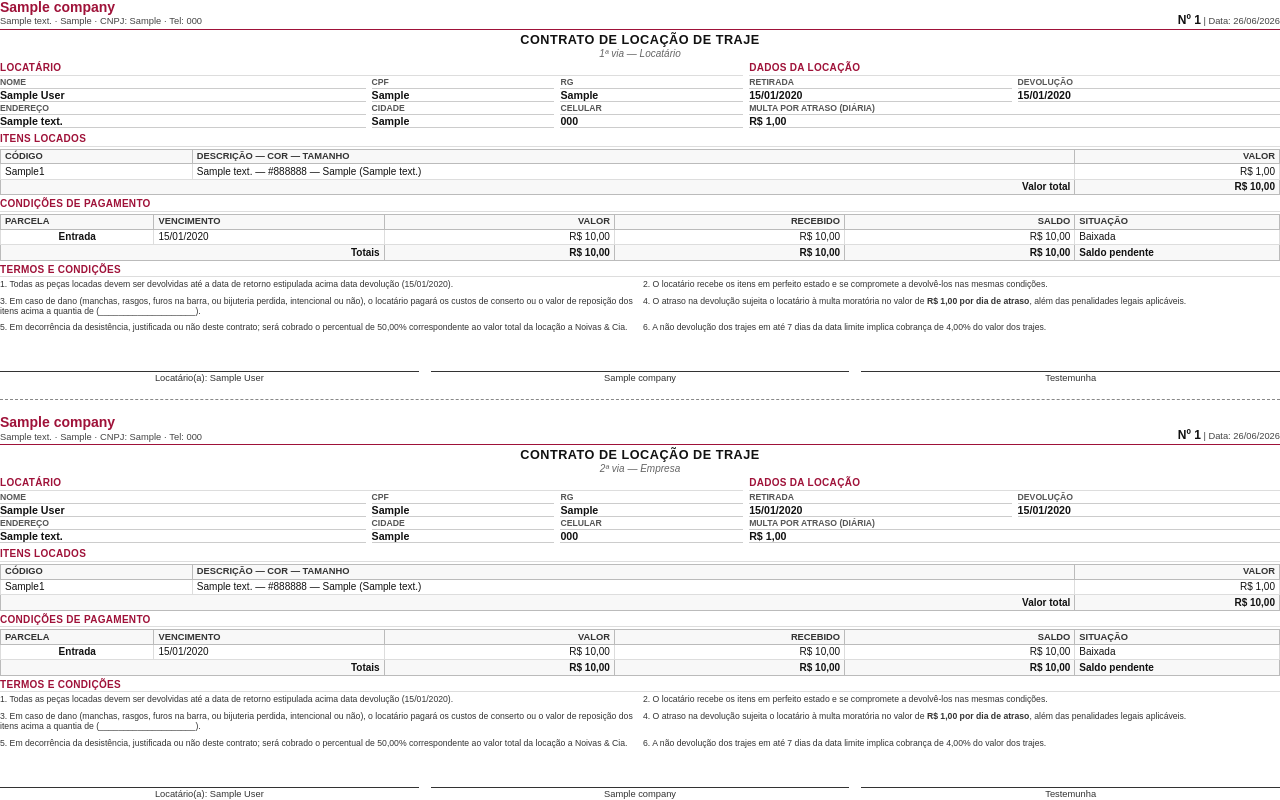
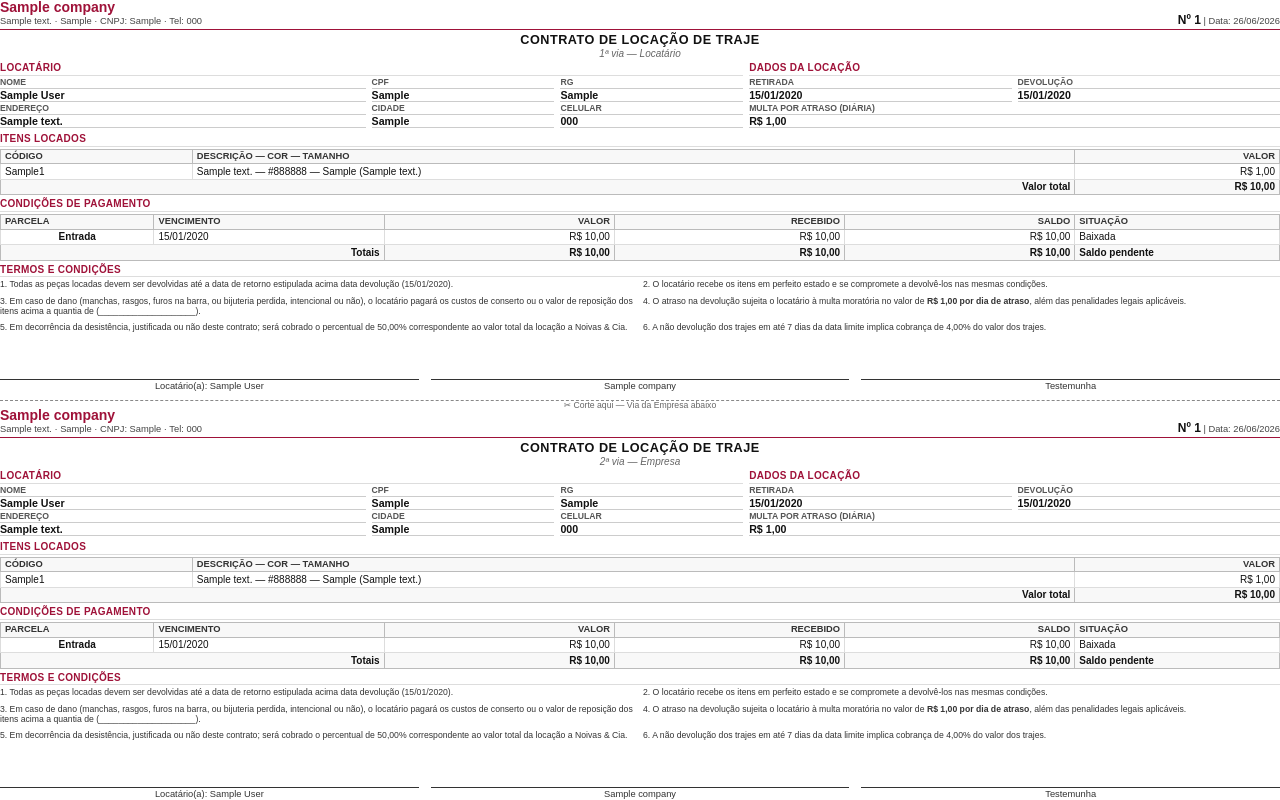
Before and after one commit to elvertoni/noivaecia, a Django app: page /locacoes/1/contrato/ in a window 1280 px wide. Shown: the part 75-875 px from the top of the page. Run offline with Django 5.2, Linux system fonts and the light colour scheme; a user stored in the database is signed in; tables that the repository leaves empty hold one stand-in row (values such as "Sample post"); some libraries are stand-ins or nearby versions.

Commit message:
fix(rentals): remove fixed height clipping in print contract layout

```diff
--- a/templates/rentals/rental_contract.html
+++ b/templates/rentals/rental_contract.html
@@ -10,27 +10,25 @@
     body { font-family: Arial, Helvetica, sans-serif; font-size: 8pt; color: #111; line-height: 1.15; }
 
     .copy-container {
-      height: 100vh;
-      max-height: 287mm;
       display: flex;
       flex-direction: column;
       justify-content: space-between;
+      min-height: 100vh;
     }
 
     .copy {
-      height: 138mm;
-      overflow: hidden;
+      flex: 1;
       display: flex;
       flex-direction: column;
       justify-content: space-between;
       border-bottom: 1px dashed #888;
-      padding-bottom: 4mm;
+      padding-bottom: 2mm;
       position: relative;
     }
     .copy:last-child {
       border-bottom: none;
       padding-bottom: 0;
-      padding-top: 4mm;
+      padding-top: 2mm;
     }
 
     .cut-notice {
```
